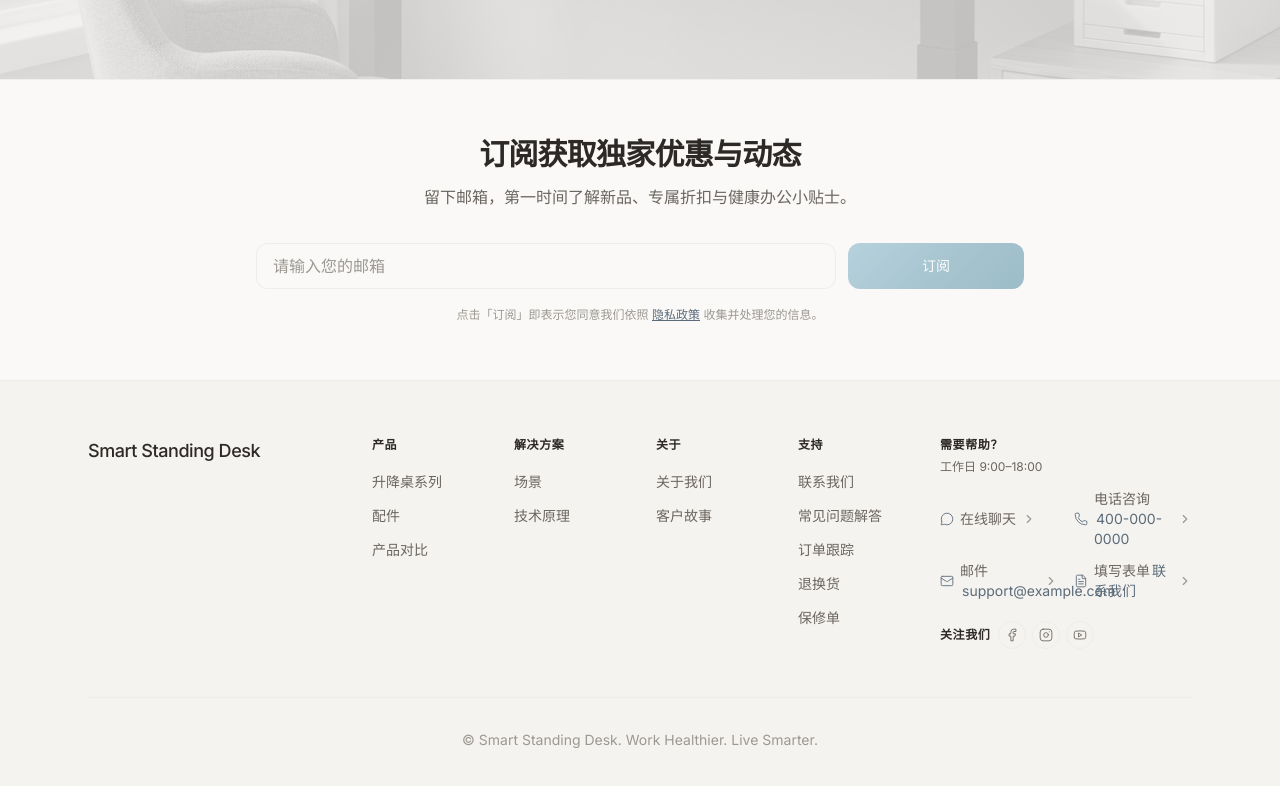
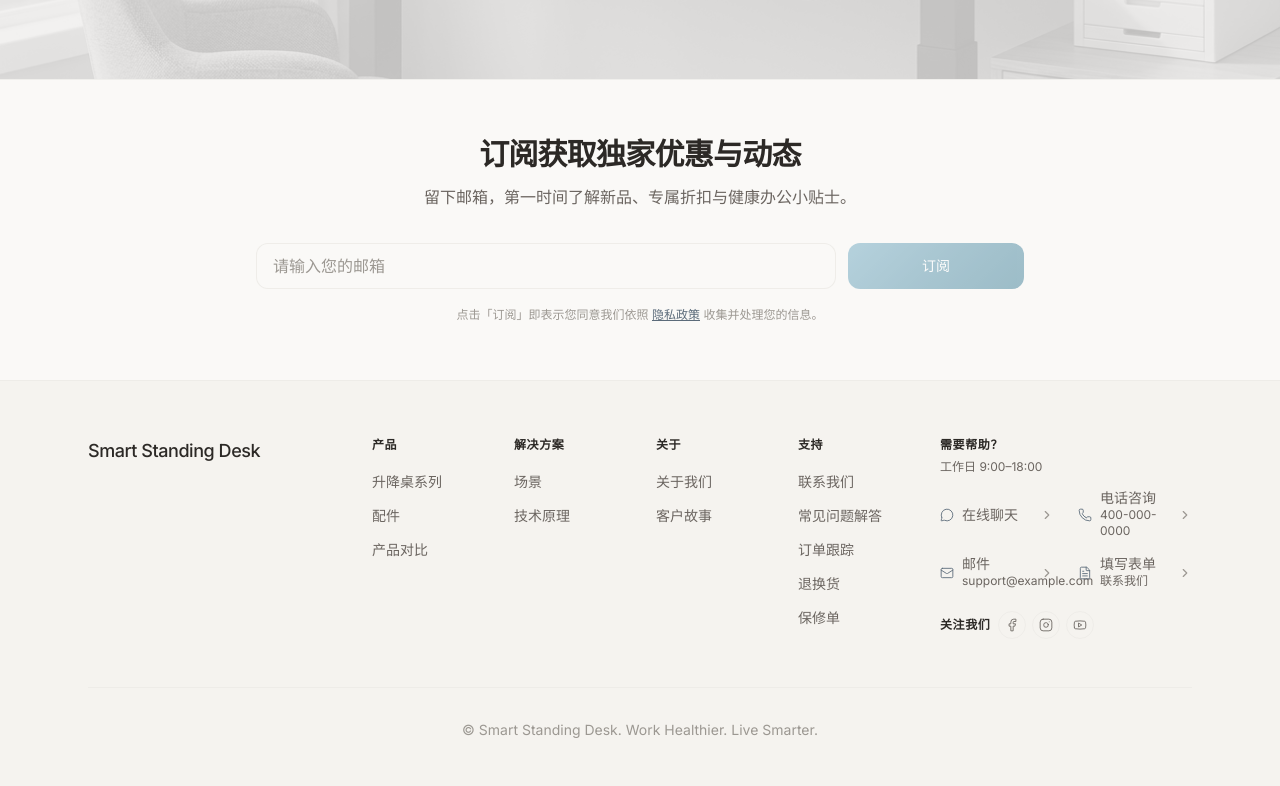
Before and after one commit to 532596/my-dtc-store, a Next.js app: page / in a window 1280 px wide. Shown: the part 6664-7450 px from the top of the page. Built offline with nearby package versions, Linux system fonts and the light colour scheme; no server answers.

Commit message:
需要帮助2

```diff
--- a/src/components/Footer.tsx
+++ b/src/components/Footer.tsx
@@ -144,22 +144,22 @@ export default function Footer() {
               需要帮助？
             </h3>
             <p className="mt-1.5 text-xs text-warm-muted">工作日 9:00–18:00</p>
-            <div className="mt-2.5 grid grid-cols-1 gap-x-4 gap-y-1 sm:grid-cols-2">
+            <div className="mt-2.5 grid grid-cols-1 gap-x-6 gap-y-1.5 sm:grid-cols-2">
               {CONTACT_ITEMS.map((item) => {
                 const Icon = item.icon;
                 return (
                   <Link
                     key={item.label}
                     href={item.href}
-                    className="flex items-center gap-1.5 py-1 text-sm text-warm-muted transition-colors hover:text-foreground"
+                    className="flex items-center gap-2 py-1.5 text-sm text-warm-muted transition-colors hover:text-foreground"
                   >
                     <Icon className="h-3.5 w-3.5 shrink-0 text-accent" strokeWidth={1.5} />
-                    <span className="min-w-0">
-                      {item.label}
+                    <div className="min-w-0 flex-1">
+                      <div className="leading-none">{item.label}</div>
                       {item.desc && (
-                        <span className="ml-0.5 text-accent hover:underline">{item.desc}</span>
+                        <div className="mt-0.5 text-xs text-warm-muted">{item.desc}</div>
                       )}
-                    </span>
+                    </div>
                     <ChevronRight className="h-3.5 w-3.5 shrink-0 text-warm-stone" />
                   </Link>
                 );
```
